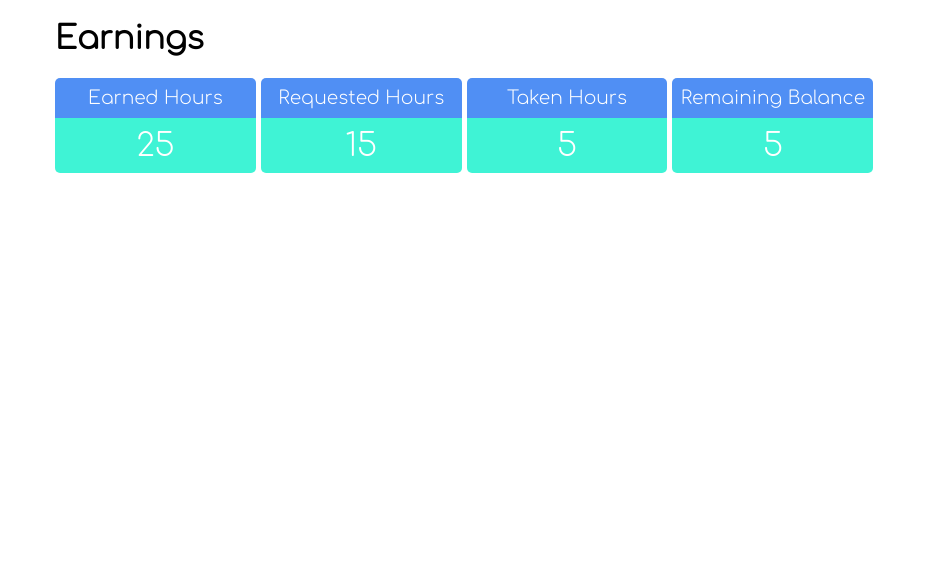
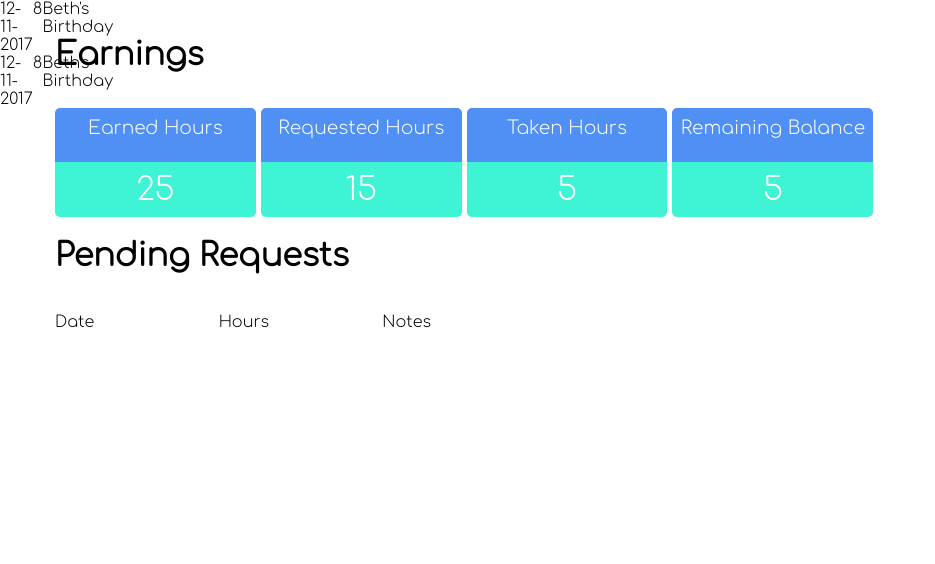
Before and after one commit to FreeMasen/MCTC.Capstone.Midterm.PTO_Calculator, a Flask app: page / in a window 1280 px wide. Shown: the part 60-624 px from the top of the page, without its empty margins (0-935 px from the left). Run offline with Flask 2, Linux system fonts and the light colour scheme; style sheets or scripts are compiled from the project's sources.

Commit message:
blerg i say....

```diff
--- a/website/static/scss/index.scss
+++ b/website/static/scss/index.scss
@@ -3,12 +3,15 @@
 .balances {
     display: grid;
     grid-template-columns: 50px repeat(4, 0.25fr) 0.5fr;
-    grid-template-rows: repeat(3, 0.5fr);
+    grid-template-rows: repeat(5, 0.5fr) 2fr;
     grid-gap: 0 5px;
     grid-template-areas:
-        "blank1 earnings-header        earnings-header         blank               blank              blank"
-        "blank1 earnings-earned        earnings-requested      earnings-taken      earnings-total     blank2"
-        "blank1 earnings-earned-num    earnings-requested-num  earnings-taken-num  earnings-total-num blank2";
+        "blank1 earnings-header         earnings-header         blank               blank               blank"
+        "blank1 earnings-earned         earnings-requested      earnings-taken      earnings-total      blank2"
+        "blank1 earnings-earned-num     earnings-requested-num  earnings-taken-num  earnings-total-num  blank2"
+        "blank1 pending-header          pending-header          blank3              blank3              blank2"
+        "blank1 pending-table-title     pending-table-title     pending-table-title pending-table-title blank2"
+        "blank1 pending-table-values     pending-table-values     pending-table-values pending-table-values blank2";
     align-items: center;
 }
 
@@ -71,3 +74,43 @@
     z-index: 1;
     font-size: 24pt;
 }
+
+.pending-header {
+    grid-area: pending-header;
+}
+
+.pending-table-header {
+    grid-area: pending-table-title;
+}
+
+.pending-table-header,
+.pending-table-body {
+    display: grid;
+    grid-template-columns: 1fr 1fr 3fr;
+}
+
+.pending-table-header {
+    grid-template-rows: 1fr;
+    grid-template-areas:
+        "date hours notes"
+}
+
+.pending-table-body {
+    grid-template-rows: repeat(auto-fill, 1fr);
+}
+
+.pending-date-title,
+.pending-notes-value {
+    grid-column: 1;
+
+}
+
+.pending-hours-title,
+.pending-hours-value {
+    grid-column: 2;
+}
+
+.pending-notes-title,
+.pending-notes-value {
+    grid-column: 3;
+}
--- a/website/templates/index.html
+++ b/website/templates/index.html
@@ -11,5 +11,18 @@
         <span class="balance-total" id="taken-hours-number">5</span>
         <span class="balance-title total" id="remaining-hours-title">Remaining Balance</span>
         <span class="balance-total total" id="remaining-hours-number">5</span>
+        <h1 class="pending-header">Pending Requests</h1>
+        <div class="pending-table-header">
+            <span class="pending-date-title">Date</span>
+            <span class="pending-hours-title">Hours</span>
+            <span class="pending-notes-title">Notes</span>
+        </div>
+        <div class="pending-table-body">
+            {%for i in range(2)%}
+            <span class="pending-date-value">12-11-2017</span>
+            <span class="pending-hours-value">8</span>
+            <span class="pending-notes-value">Beth's Birthday</span>
+            {%endfor%}
+        </div>
     </div>
 {%endblock%}
```
